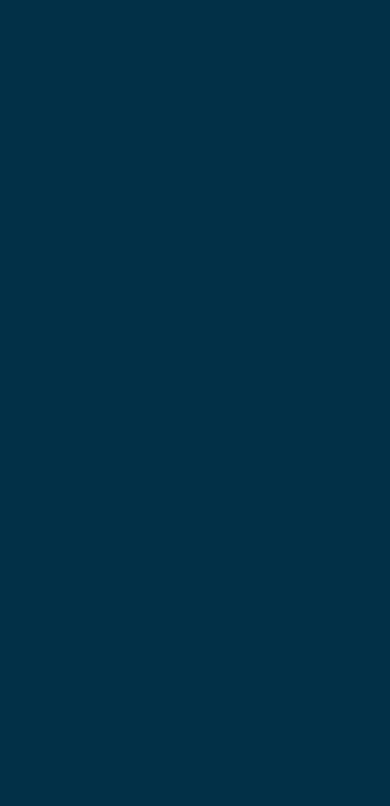
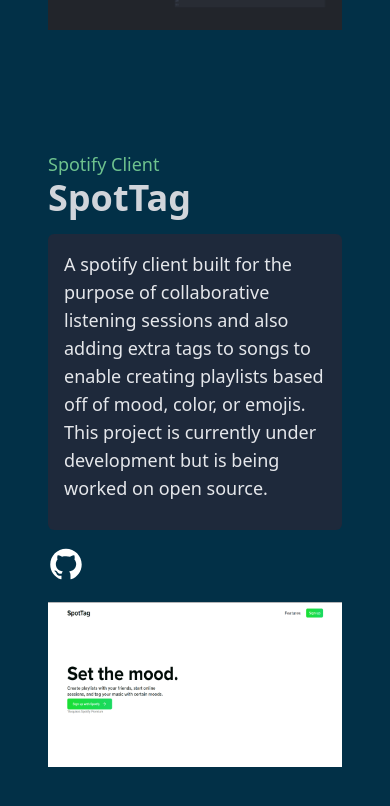
Before and after one commit to Pengiie/portfolio-site, a Next.js app: page / in a window 390 px wide. Shown: the part 3639-4445 px from the top of the page. Before the commit the page ends 3437 px from the top, so only its background shows below. Built offline with nearby package versions, Linux system fonts and the light colour scheme; a web font is replaced by a local one.

Commit message:
Added SpotTag project

```diff
--- a/pages/index.tsx
+++ b/pages/index.tsx
@@ -49,9 +49,9 @@
           <p className="text-gray-400 text-xl mb-5 lg:w-2/3 md:w-full font-thin ld:text-left text-justify">
             {"Hey my name is Nathan and I'm looking to pursue a software developer position in the future and I'm striving to achieve that. I began interested in coding when I learned about Minecraft plugins. Through that time I learned Java slowly and later became interested in graphics with OpenGL and over the years have tried developing multiple small game engines."}
             <br /><br />
-            {"Most recently I've worked on a game engine named "}<LinkedText to="#projects">kotaro</LinkedText>{" developed in Kotlin. Right now I'm working on a software as a service webapp that manages fitness studio requirements such as memberships, billing, students, and more. This project is being developed in Typescript and leads me to an interest in full-stack development."}
+            {"Most recently I've worked on a game engine named "}<LinkedText to="#projects">kotaro</LinkedText>{" developed in Kotlin. I've always been passionate about creating full experiences on my own such as the previously mentioned game engine. All key systems in there were written with minimal use of libraries and utilized different sub projects together such as the editor and engine. I also enjoy working on full stack applications, that even though don't get fully finished and polished, provide me a learning experience of managing a project with multiple components that work together while minimizing issues."}
             <br /><br />
-            {"Currently I'm pursuing an education in computer science at ASU. I'm also seeking internship opportunities during the summer to build my skills and prepare for my future."}
+            {"Currently I'm pursuing an education in computer science at ASU with a graduation year of 2026. I'm also seeking internship opportunities during the summer to build my skills and prepare for my future."}
           </p>
         </div>
       </section>
@@ -94,6 +94,22 @@
               <Image src="/pengo-example.png" className="z-0" alt="" layout="responsive" width="100%" height="56.25%"/>
             </div>
           </section>
+          <section className="w-full flex md:flex-row-reverse flex-col mt-20 transition-all duration-500 delay-300 fade-in">
+            <div className = "overflow-visible z-50 mt-10 md:w-5/12 w-full flex flex-col md:block">
+              <div className="text-lg text-palette-1 flex-col font-thin md:text-right text-left">Spotify Client<h2 className="text-gray-300 text-4xl font-semibold">SpotTag</h2></div>
+              <div className="flex-grow">
+                <div className="mt-4 p-4 bg-slate-800 rounded-md lg:w-[120%] md:w-[140%] w-full z-50 overflow-visible pb-2 md:float-right">
+                  <p className="text-gray-200 text-lg mb-5">A spotify client built for the purpose of collaborative listening sessions and also adding extra tags to songs to enable creating playlists based off of mood, color, or emojis. This project is currently under development but is being worked on open source.</p>
+                </div>
+                <div className="mt-4 max-w-[2.25rem] md:float-right">
+                  <a href="https://github.com/Pengiie/spottag" target="_blank" rel="noreferrer" className="w-10"><AiFillGithub className="text-white hover:text-palette-1 h-9 w-9" /></a>
+                </div>
+              </div>
+            </div>
+            <div className="xl:relative xl:left-0 xl:min-h-full xl:w-7/12 md:absolute lg:left-[-7rem] md:left-[-3rem] min-h-[125%] md:min-h-[115%] lg:mt-5 lg:w-9/12 md:w-8/12 md:mt-16 mt-5 relative w-full">
+              <Image src="/spottag-example.png" className="z-0" alt="" layout="responsive" width="100%" height="56.25%"/>
+            </div>
+          </section>
         </div>
       </section>
     </PageLayout>
```
Also changed, not shown: public/spottag-example.png (added), public/vercel.svg (deleted).
